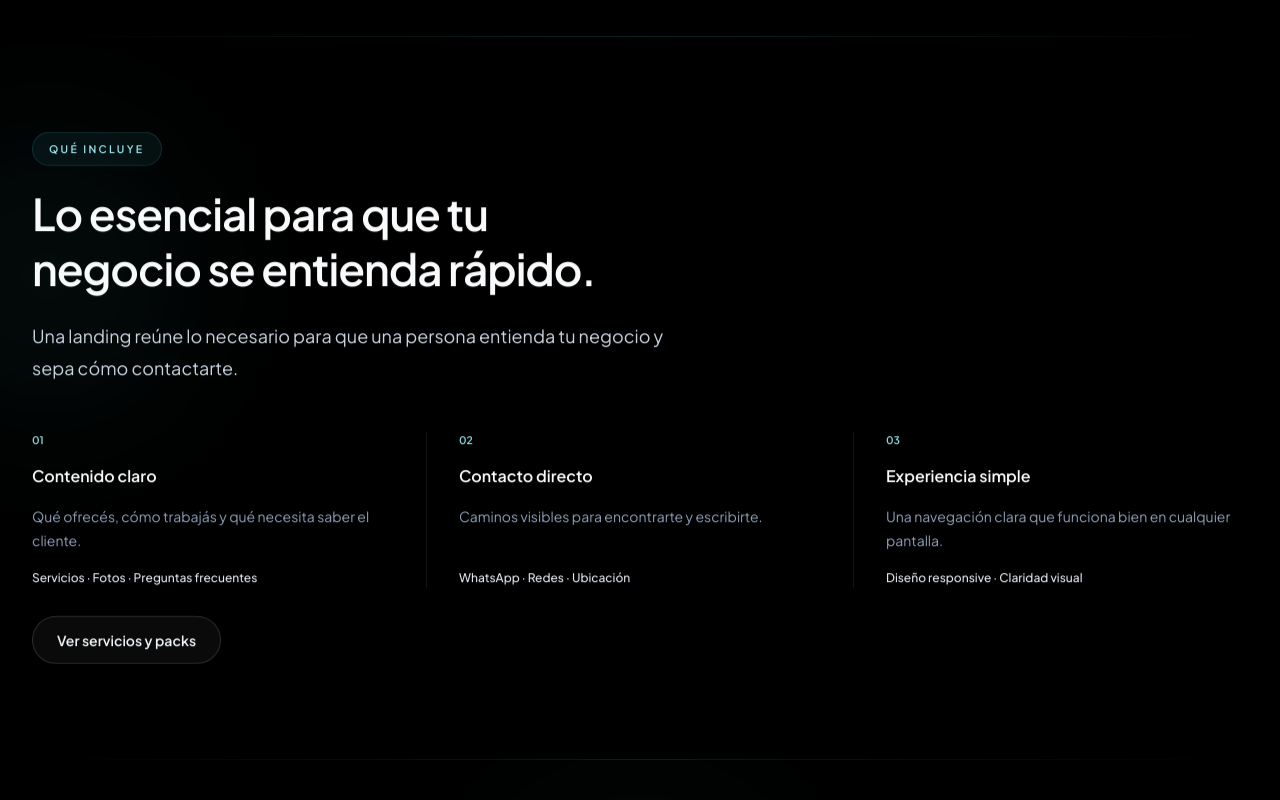
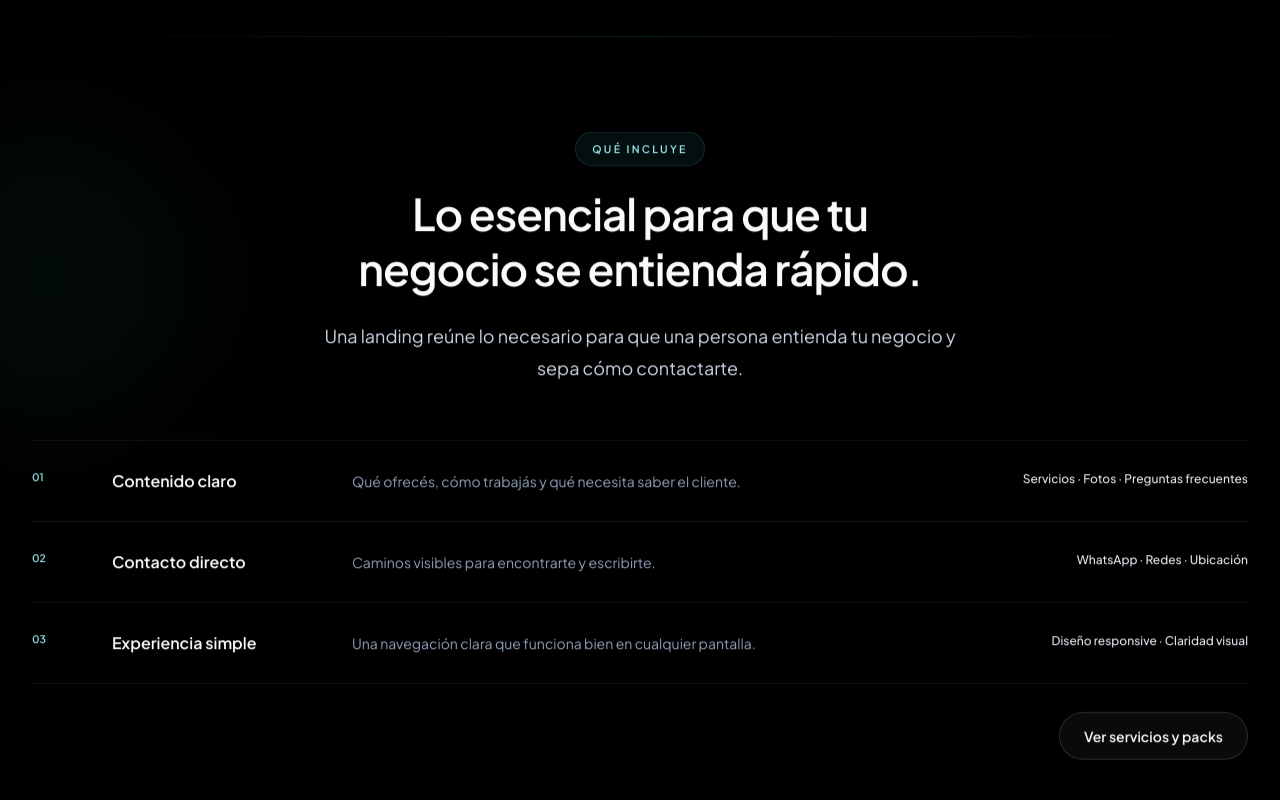
Before and after one commit to ezexgonzalez/eze-web-studio, a React (Vite) app: page / in a window 1280 px wide. Shown: the part 1840-2640 px from the top of the page. Built offline with nearby package versions, Linux system fonts and the light colour scheme.

Commit message:
disegn include

```diff
--- a/src/components/sections/IncludesSection.jsx
+++ b/src/components/sections/IncludesSection.jsx
@@ -1,4 +1,3 @@
-import { Fragment } from "react";
 import { Link } from "react-router-dom";
 import { siteConfig } from "../../data/siteConfig";
 import Button from "../ui/Button";
@@ -16,28 +15,24 @@ function IncludesSection() {
       <div className="absolute left-0 top-24 -z-10 h-72 w-72 -translate-x-1/3 rounded-full bg-cyan-300/[0.04] blur-3xl" />
 
       <Reveal className="mx-auto w-full max-w-7xl">
+        <div className="text-center">
           <p className="mb-5 inline-flex rounded-full border border-cyan-300/[0.15] bg-cyan-300/[0.06] px-4 py-2 text-[0.66rem] font-semibold uppercase tracking-[0.22em] text-cyan-200/95">
             {includes.eyebrow}
           </p>
-        <h2 className="max-w-3xl text-balance text-3xl font-semibold leading-tight tracking-[-0.025em] text-slate-50 sm:text-4xl lg:text-[2.75rem]">
+          <h2 className="mx-auto max-w-3xl text-balance text-3xl font-semibold leading-tight tracking-[-0.025em] text-slate-50 sm:text-4xl lg:text-[2.75rem]">
             {includes.title}
           </h2>
 
-        <p className="mt-6 max-w-2xl text-base leading-7 text-slate-300 sm:text-lg sm:leading-8">
+          <p className="mx-auto mt-6 max-w-2xl text-base leading-7 text-slate-300 sm:text-lg sm:leading-8">
             {includes.description}
           </p>
+        </div>
 
-        <div className="mt-12 grid gap-y-8 lg:grid-cols-[minmax(0,1fr)_1px_minmax(0,1fr)_1px_minmax(0,1fr)] lg:gap-x-8 lg:gap-y-0">
+        <div className="mt-14 divide-y divide-white/[0.08] border-y border-white/[0.08]">
           {includes.groups.map((group, index) => (
-            <Fragment key={group.title}>
-              {index > 0 && (
-                <div
-                  aria-hidden="true"
-                  className="h-px w-full bg-white/[0.08] lg:h-full lg:w-px"
-                />
-              )}
             <article
-                className="grid h-full grid-rows-[auto_auto_1fr_auto] gap-y-4"
+              className="grid grid-cols-1 items-start gap-y-3 py-7 lg:grid-cols-[3rem_13rem_minmax(0,1fr)_minmax(15rem,auto)] lg:gap-x-8 lg:gap-y-0"
+              key={group.title}
             >
               <span className="text-[0.66rem] font-semibold text-cyan-200/90">
                 {String(index + 1).padStart(2, "0")}
@@ -48,14 +43,14 @@ function IncludesSection() {
               <p className="text-sm leading-6 text-slate-400">
                 {group.description}
               </p>
-                <p className="text-xs font-medium leading-5 text-slate-200">
+              <p className="text-xs font-medium leading-5 text-slate-200 lg:text-right">
                 {group.items.join(" · ")}
               </p>
             </article>
-            </Fragment>
           ))}
         </div>
 
+        <div className="flex justify-end">
           <Button
             as={Link}
             to="/packs"
@@ -64,6 +59,7 @@ function IncludesSection() {
           >
             {includes.cta}
           </Button>
+        </div>
       </Reveal>
     </section>
   );
```
Lines whose indentation alone changed are shown as unchanged.
